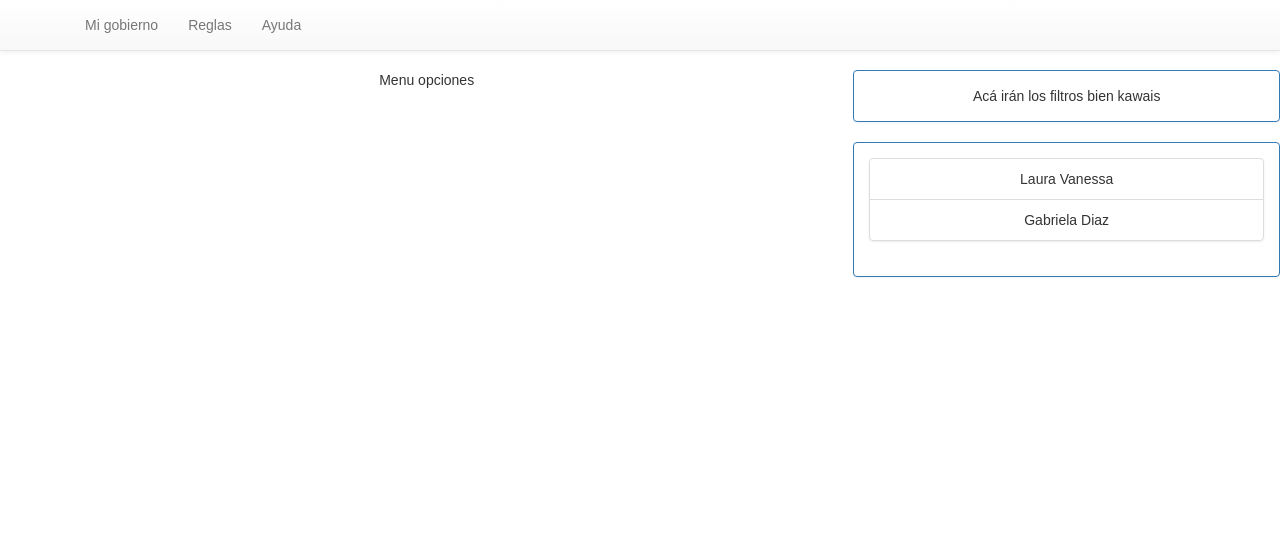
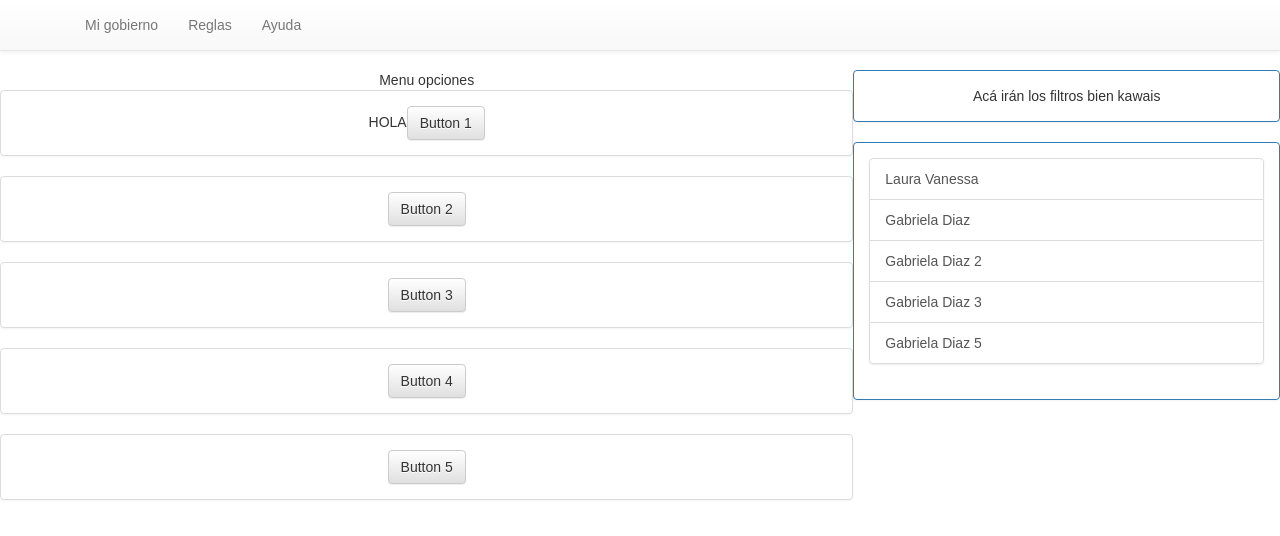
Before and after one commit to ncampuzano/PoliticsFantasy, a React (Create React App) app in the folder politics/: page / in a window 1280 px wide. Shown: the top 536 px of the page. Built offline with nearby package versions, Linux system fonts and the light colour scheme.

Commit message:
Creating first choose

```diff
--- a/politics/src/components/MyGovernment/Hierarchy.jsx
+++ b/politics/src/components/MyGovernment/Hierarchy.jsx
@@ -1,8 +1,32 @@
 import React, { Component } from 'react';
-import { Grid, Col, Row } from 'react-bootstrap';
+import { Grid, Col, Row, Panel, Button } from 'react-bootstrap';
 import PoliticsMenu from '../Shared/PoliticsMenu';
+import data from '../../data/politics.json';
 
 class Hierarchy extends Component {
+
+  constructor(){
+    super();
+    this.jugadorEscogido =  this.jugadorEscogido.bind(this);
+  }
+
+  state = {
+    cargos: [
+      { nombre: 'HOLA' },{ nombre: '' },{ nombre: '' },
+      { nombre: '' },{ nombre: '' }
+    ],
+    cargoActivo: 0,
+  }
+
+  jugadorEscogido(index) {
+    const { cargos, cargoActivo } = this.state;
+    cargos[cargoActivo].nombre = data[index-1].nombre;
+    this.setState({
+      cargos: cargos,
+      cargoActivo: cargoActivo + 1 % 5
+    });
+  }
+
   render() {
     return (
       <Grid fluid style={{ marginTop: 70 }}>
@@ -12,11 +36,23 @@ class Hierarchy extends Component {
               Menu opciones
             </Row>
             <Row>
+              {this.state.cargos.map((element, index) => {
+                return (
+                  <Panel key={index}>
+                    <Panel.Body>
+                      {element.nombre}
+                      <Button>Button {index+1}</Button>
+                    </Panel.Body>
+                  </Panel>
+                );
+              })}
             </Row>
           </Col>
           <Col xs={12} md={4}>
             <Row>
-              <PoliticsMenu />
+              <PoliticsMenu
+                onPress={this.jugadorEscogido}
+              />
             </Row>
           </Col>
         </Row>
--- a/politics/src/components/Shared/PoliticsList.jsx
+++ b/politics/src/components/Shared/PoliticsList.jsx
@@ -5,12 +5,13 @@ import data from '../../data/politics.json';
 class PoliticsList extends Component {
 
   render() {
-    console.log(data);
     return(
       <ListGroup>
-        {data.map((politic) => {
+        {data.map((politico) => {
           return(
-            <ListGroupItem key={politic.id}> {politic.name} </ListGroupItem>
+            <ListGroupItem key={politico.id} onClick={() => this.props.onPress(politico.id)}>
+              {politico.nombre}
+            </ListGroupItem>
           );
         })}
       </ListGroup>
--- a/politics/src/components/Shared/PoliticsMenu.jsx
+++ b/politics/src/components/Shared/PoliticsMenu.jsx
@@ -3,6 +3,7 @@ import { Panel } from 'react-bootstrap';
 import PoliticsList from './PoliticsList';
 
 class PoliticsMenu extends Component {
+
   render() {
     return(
       <div>
@@ -13,7 +14,7 @@ class PoliticsMenu extends Component {
         </Panel>
         <Panel bsStyle="primary">
           <Panel.Body>
-            <PoliticsList />
+            <PoliticsList onPress={this.props.onPress} />
           </Panel.Body>
         </Panel>
       </div>
--- a/politics/src/data/politics.json
+++ b/politics/src/data/politics.json
@@ -1,14 +1,42 @@
 [
   {
     "id": 1,
-    "name": "Laura Vanessa",
-    "estudio": 4,
-    "posicion": 2
+    "nombre": "Laura Vanessa",
+    "profesion": 0.5,
+    "estudios": 0.5,
+    "cargos": 0.5,
+    "experiencia": 0.5
   },
   {
     "id": 2,
-    "name": "Gabriela Diaz",
-    "estudio": 2,
-    "posicion": -2
+    "nombre": "Gabriela Diaz",
+    "profesion": 0.5,
+    "estudios": 0.5,
+    "cargos": 0.5,
+    "experiencia": 0.5
+  },
+  {
+    "id": 3,
+    "nombre": "Gabriela Diaz 2",
+    "profesion": 0.5,
+    "estudios": 0.5,
+    "cargos": 0.5,
+    "experiencia": 0.5
+  },
+  {
+    "id": 4,
+    "nombre": "Gabriela Diaz 3",
+    "profesion": 0.5,
+    "estudios": 0.5,
+    "cargos": 0.5,
+    "experiencia": 0.5
+  },
+  {
+    "id": 5,
+    "nombre": "Gabriela Diaz 5",
+    "profesion": 0.5,
+    "estudios": 0.5,
+    "cargos": 0.5,
+    "experiencia": 0.5
   }
 ]
```
Also changed, not shown: 2 other files (tests, documents, lock files or other folders).
